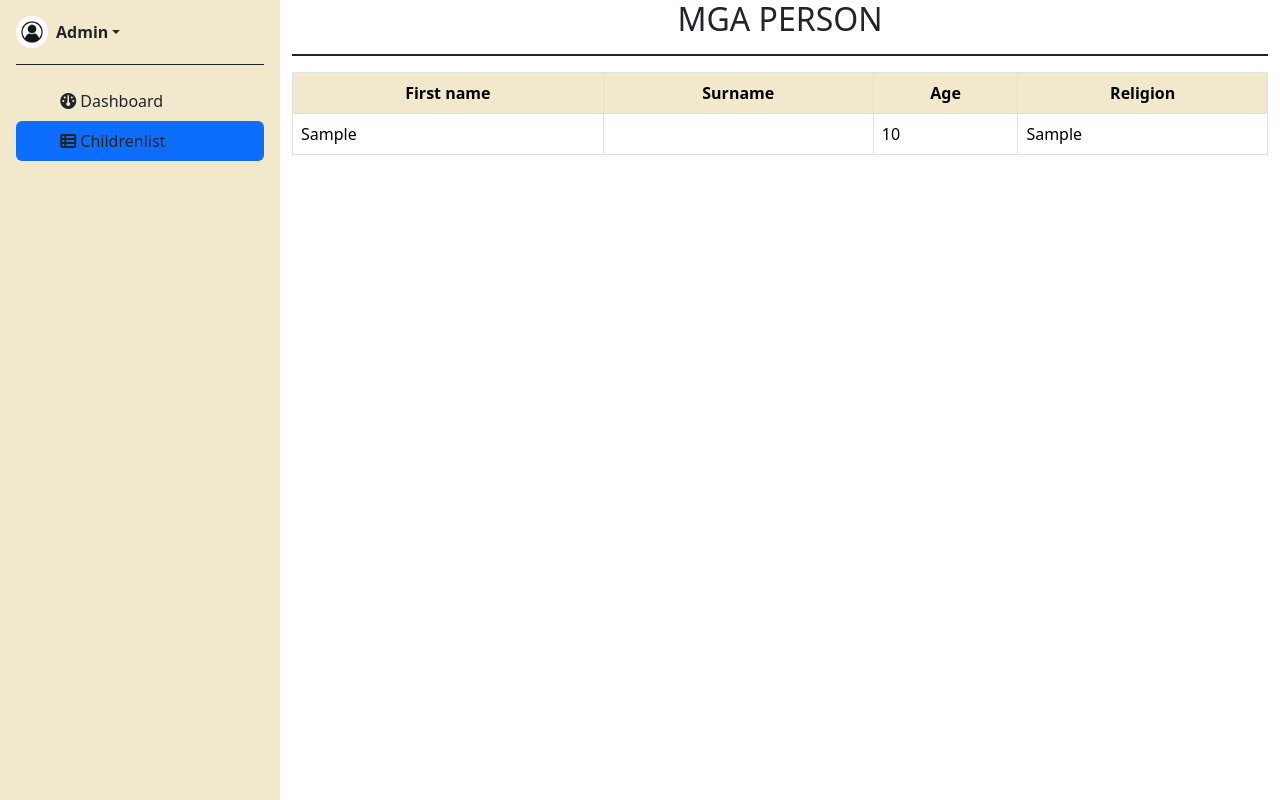
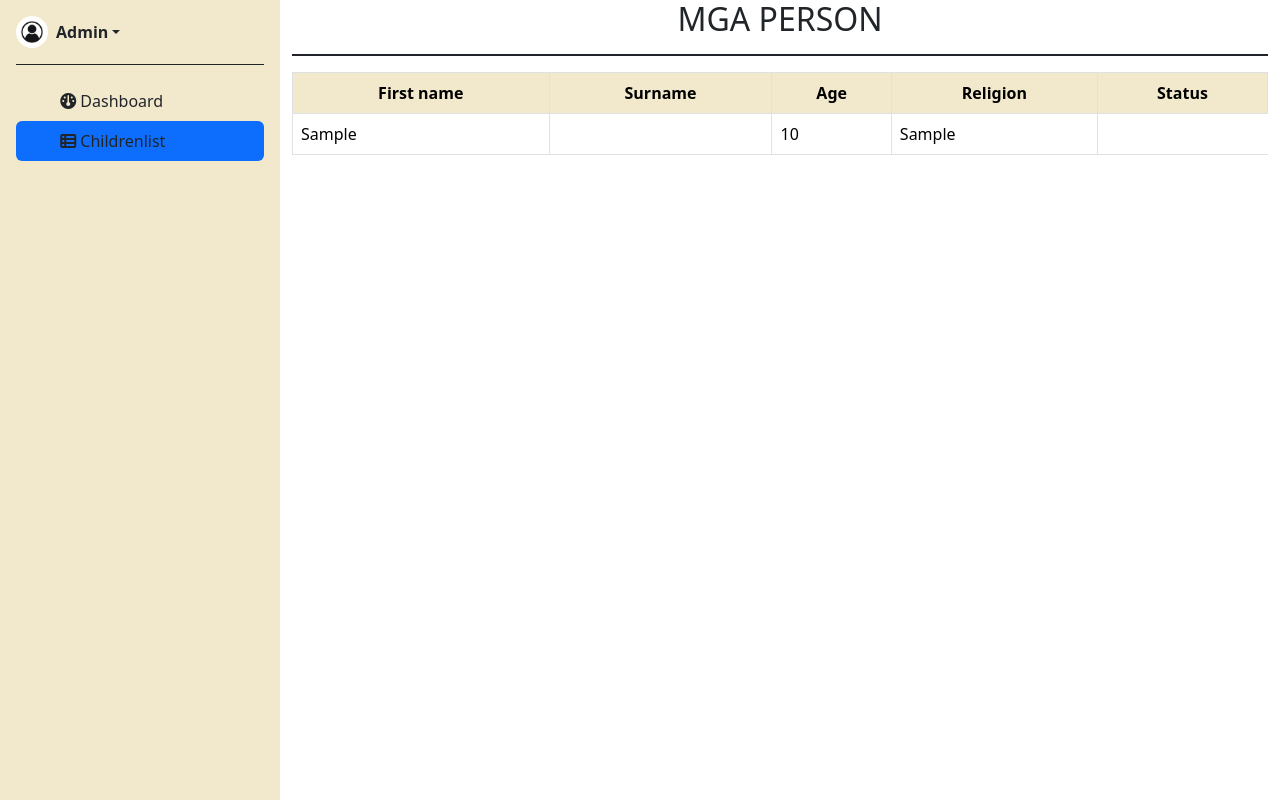
Before and after one commit to Kimpat09/orphan_project, a Django app: page /Childrenlist/ in a window 1280 px wide. Run offline with Django 4.2, Linux system fonts and the light colour scheme; tables that the repository leaves empty hold one stand-in row (values such as "Sample post"); some libraries are stand-ins or nearby versions; some web fonts are replaced.

Commit message:
Update Childrenlist.html

```diff
--- a/Orphanage/templates/pages/Childrenlist.html
+++ b/Orphanage/templates/pages/Childrenlist.html
@@ -61,6 +61,7 @@
                 <th>Surname</th>
                 <th>Age</th>
                 <th>Religion</th>
+                <th>Status</th>
             </thead>
             <tbody>
               {% for children in childrenlist %}
```
